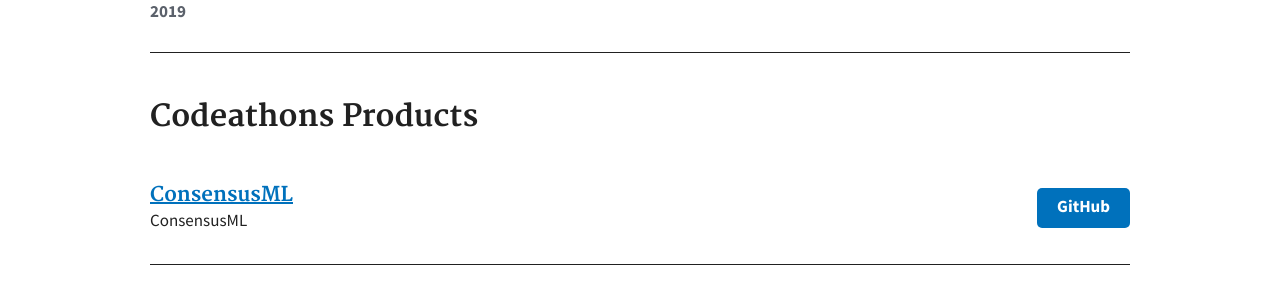
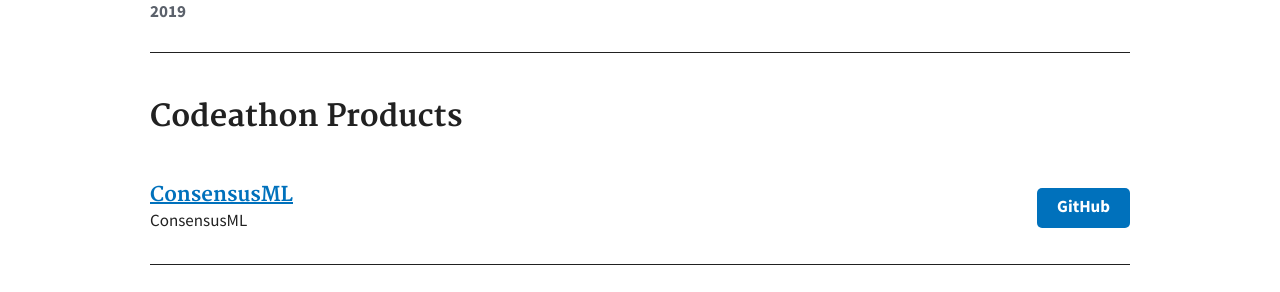
Before and after one commit to NCBI-Codeathons/ncbi-codeathons.github.io, a Jekyll site: the page built from index.md, in a window 1280 px wide and 900 px high, scrolled down 1563 px. Shown: the part 162-454 px from the top of the window. Built offline with Jekyll 4.4.1, drawn with Linux system fonts in a browser that asks for light colours.

Commit message:
Update index.md

```diff
--- a/index.md
+++ b/index.md
@@ -14,7 +14,7 @@
 {% include previous-hackathon.html %}
 
 
-## Codeathons Products
+## Codeathon Products
 
 {% include hackathon-products.html %}
 
```
